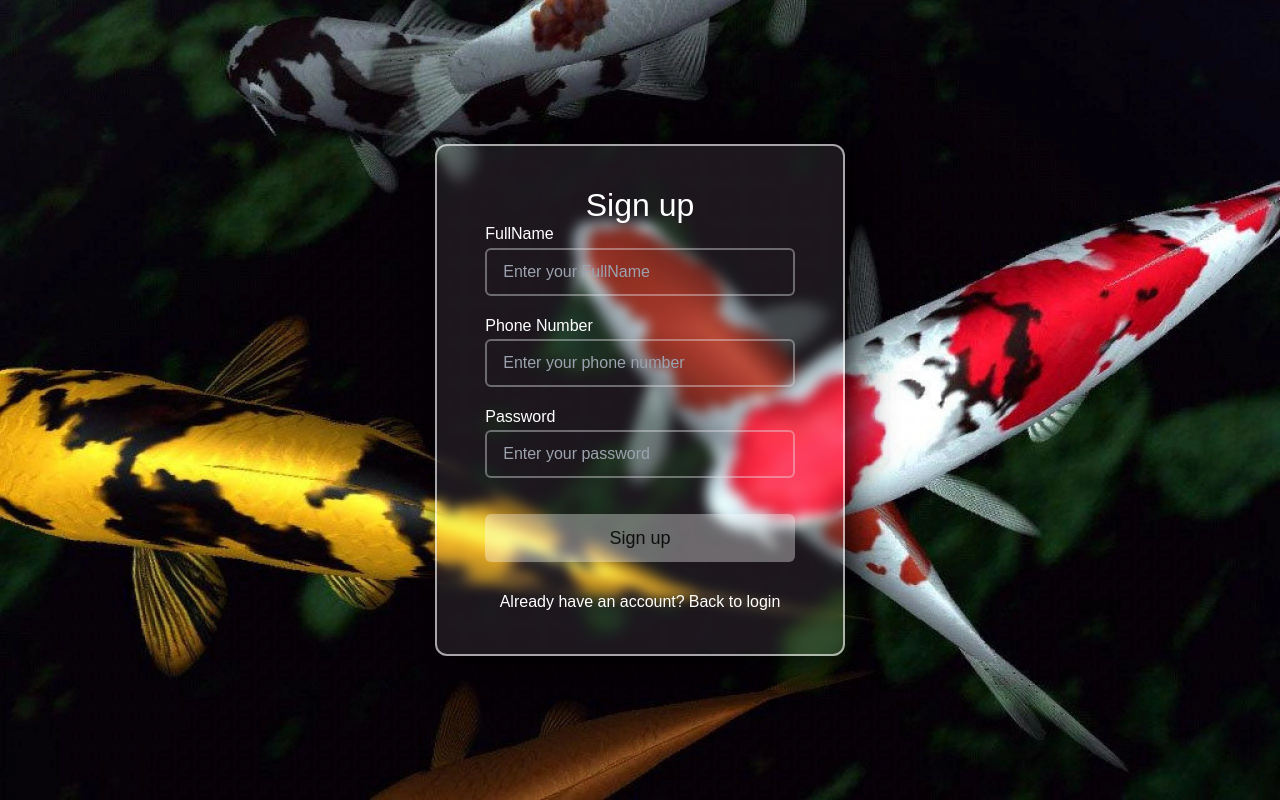
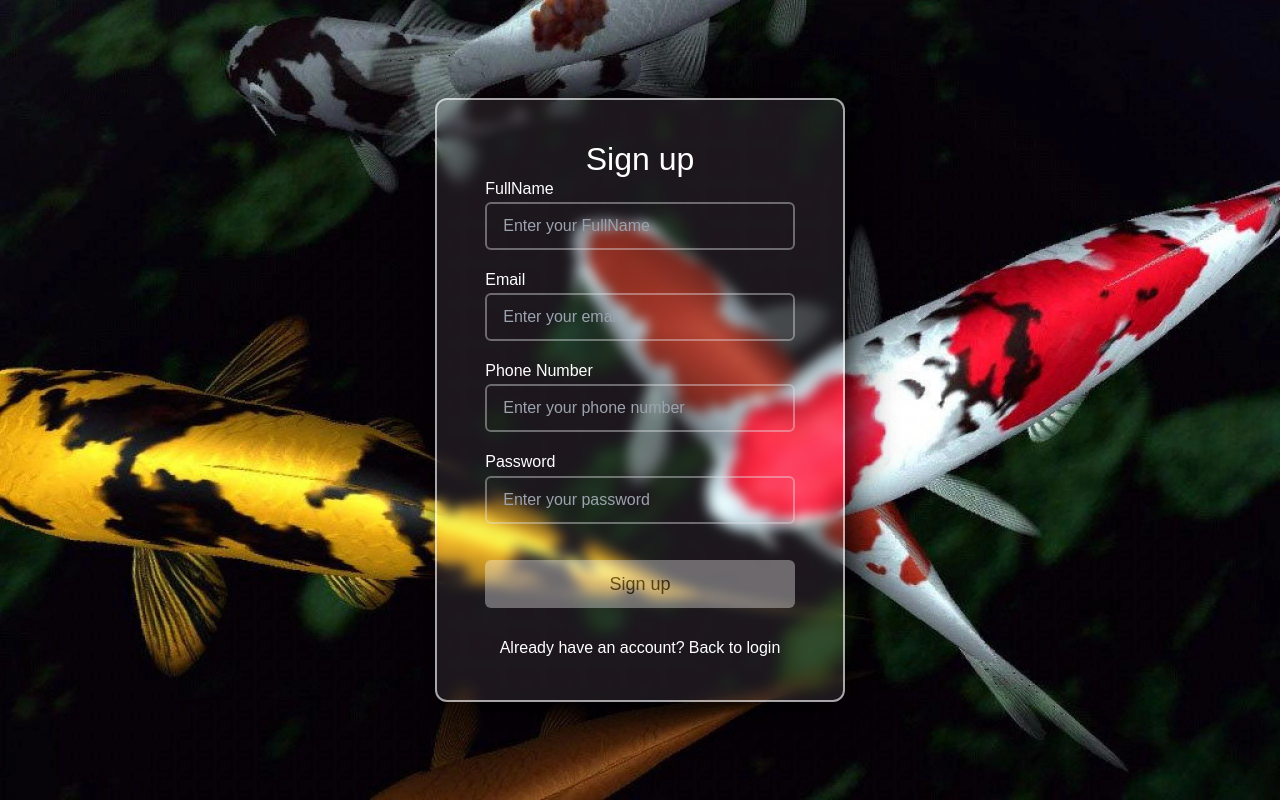
Before and after one commit to not-for-tomorrow/Koi-Express, a React (Vite) app in the folder FE/Koi-Express/: page /register in a window 1280 px wide. Built offline with nearby package versions, Linux system fonts and the light colour scheme.

Commit message:
Update Register

```diff
--- a/FE/Koi-Express/src/pages/Register/Register.jsx
+++ b/FE/Koi-Express/src/pages/Register/Register.jsx
@@ -1,13 +1,15 @@
 import React, { useState } from "react";
 import { Link } from "react-router-dom";
+
 import axios from "axios";
 import "./Register.css";
 
 const Register = () => {
   const [fullName, setFullName] = useState("");
+  const [email, setEmail] = useState(""); // New email state
   const [phoneNumber, setPhoneNumber] = useState("");
   const [password, setPassword] = useState("");
-  // const [confirmPassword, setConfirmPassword] = useState("");
+
   const [error, setError] = useState("");
   const [success, setSuccess] = useState("");
 
@@ -21,6 +23,7 @@ const Register = () => {
 
   const handleSubmit = async (e) => {
     e.preventDefault();
+
     // Validate phone number length
     if (phoneNumber.length !== 10) {
       setError("Please enter exactly 10 digits for the phone number.");
@@ -32,6 +35,7 @@ const Register = () => {
     // API request payload
     const requestData = {
       fullName,
+      email,
       phoneNumber,
       password,
     };
@@ -53,6 +57,7 @@ const Register = () => {
         // Optionally clear form or redirect
 
         setFullName("");
+        setEmail(""); // Clear email
         setPhoneNumber("");
         setPassword("");
       } else {
@@ -87,7 +92,7 @@ const Register = () => {
           </div>
 
           <form onSubmit={handleSubmit}>
-            {/* Username Field */}
+            {/* FullName Field */}
             <div className="w-full h-auto mb-5">
               <label htmlFor="fullName" className="block mb-1 text-white">
                 FullName
@@ -99,6 +104,21 @@ const Register = () => {
                 onChange={(e) => setFullName(e.target.value)}
                 className="w-full h-12 p-4 outline-none bg-transparent border-[2px] border-gray-200/40 text-white rounded-md"
                 placeholder="Enter your FullName"
+              />
+            </div>
+
+            {/* Email Field */}
+            <div className="w-full h-auto mb-5">
+              <label htmlFor="email" className="block mb-1 text-white">
+                Email
+              </label>
+              <input
+                type="email"
+                id="email"
+                value={email}
+                onChange={(e) => setEmail(e.target.value)}
+                className="w-full h-12 p-4 outline-none bg-transparent border-[2px] border-gray-200/40 text-white rounded-md"
+                placeholder="Enter your email"
               />
             </div>
 
@@ -141,13 +161,13 @@ const Register = () => {
 
             <button
               type="submit"
-              disabled={!fullName || !phoneNumber || !password}
+              disabled={!fullName || !email || !phoneNumber || !password}
               className={`w-full h-12 text-lg font-medium text-black rounded-md outline-none mb-7
-             bg-white/70 ${
-               !fullName || !phoneNumber || !password
-                 ? "opacity-50 cursor-not-allowed"
-                 : ""
-             }`}
+                bg-white/70 ${
+                  !fullName || !email || !phoneNumber || !password
+                    ? "opacity-50 cursor-not-allowed"
+                    : ""
+                }`}
             >
               Sign up
             </button>
```
